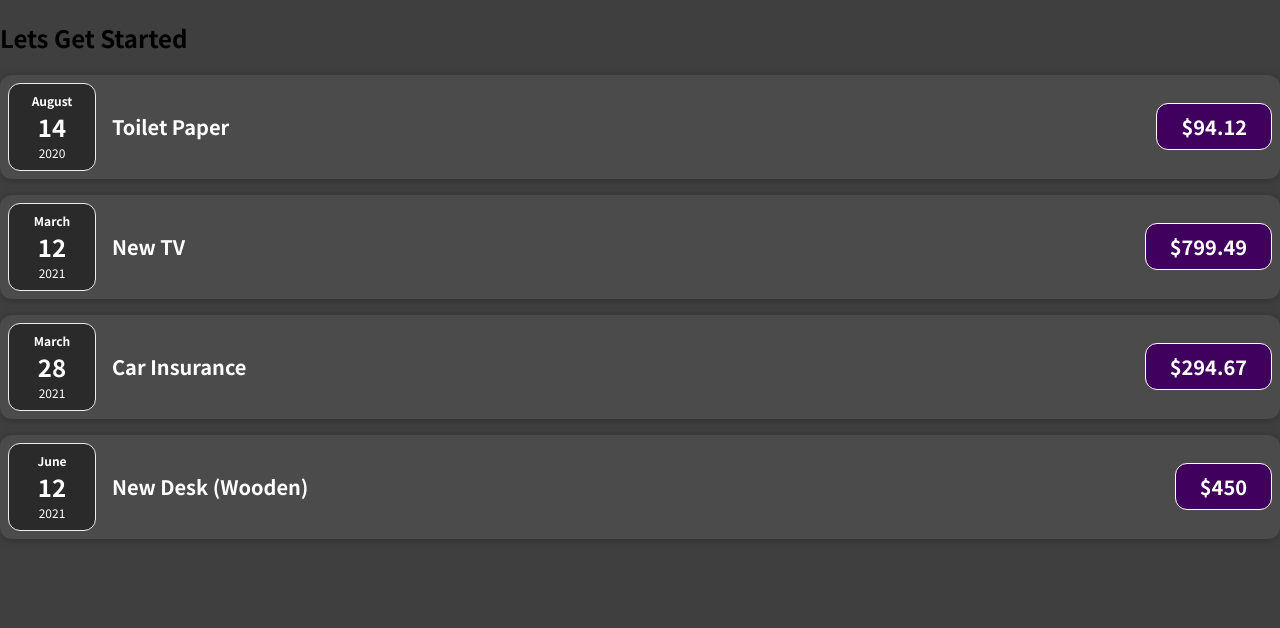
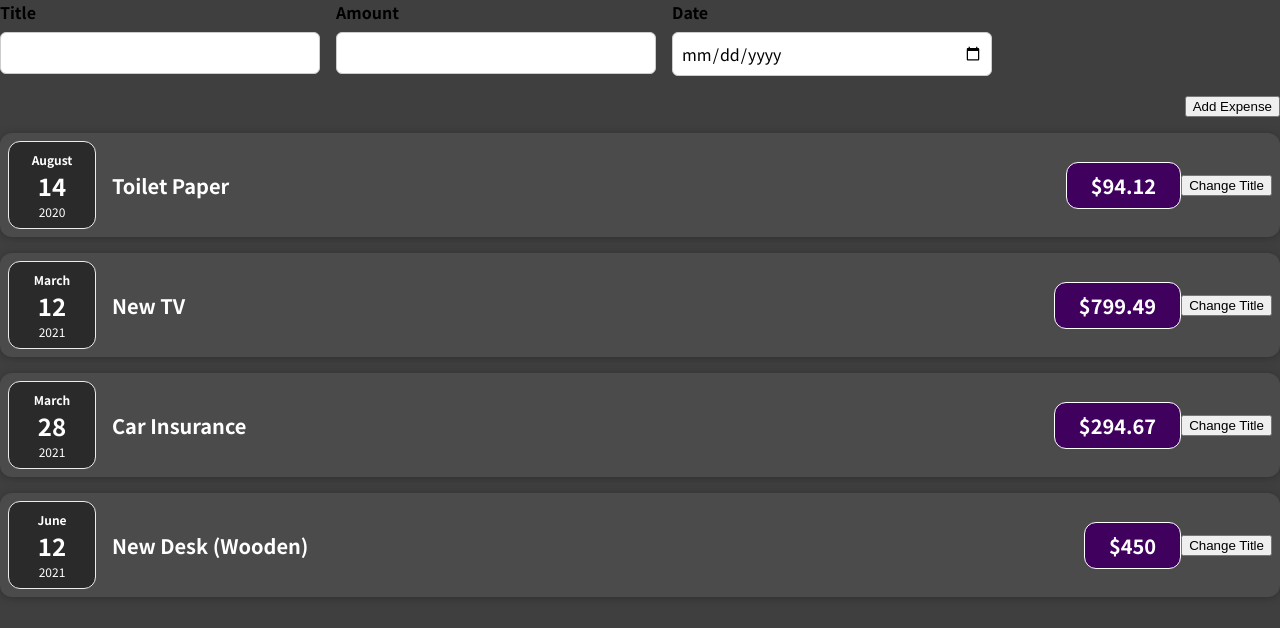
Before and after one commit to psadalja/expense-tracker, a React (Create React App) app: page / in a window 1280 px wide. Shown: the top 628 px of the page. Built offline with nearby package versions, Linux system fonts and the light colour scheme.

Commit message:
add expense form

```diff
--- a/src/App.js
+++ b/src/App.js
@@ -1,5 +1,7 @@
 import React from "react";
 import ExpenseItem from "./components/Expenses/ExpenseItem";
+import ExpenseForm from "./components/NewExpense/ExpenseForm";
+import NewExpense from "./components/NewExpense/NewExpense";
 
 const App = () => {
   const expenses = [
@@ -25,7 +27,7 @@
   ];
   return (
     <div>
-      <h2>Lets Get Started</h2>
+      <NewExpense />
       <ExpenseItem
         title={expenses[0].title}
         amount={expenses[0].amount}
--- a/src/components/Expenses/ExpenseItem.jsx
+++ b/src/components/Expenses/ExpenseItem.jsx
@@ -1,17 +1,26 @@
+import { useState } from "react";
 import Card from "../UI/Card";
 import ExpenseDate from "./ExpenseDate";
 import "./ExpenseItem.css";
 
-function ExpenseItem(props) {
+const ExpenseItem = (props) => {
+  const [title, setTitle] = useState(props.title);
+
+  const clickHandler = () => {
+    setTitle("updated!");
+    console.log(title);
+  };
+
   return (
     <Card className="expense-item">
       <ExpenseDate date={props.date} />
       <div className="expense-item__description">
-        <h2>{props.title}</h2>
+        <h2>{title}</h2>
         <div className="expense-item__price">${props.amount}</div>
       </div>
+      <button onClick={clickHandler}>Change Title</button>
     </Card>
   );
-}
+};
 
 export default ExpenseItem;
--- /dev/null
+++ b/src/components/NewExpense/ExpenseForm.css
@@ -0,0 +1,26 @@
+.new-expense__controls {
+  display: flex;
+  flex-wrap: wrap;
+  gap: 1rem;
+  margin-bottom: 1rem;
+  text-align: left;
+}
+
+.new-expense__control label {
+  font-weight: bold;
+  margin-bottom: 0.5rem;
+  display: block;
+}
+
+.new-expense__control input {
+  font: inherit;
+  padding: 0.5rem;
+  border-radius: 6px;
+  border: 1px solid #ccc;
+  width: 20rem;
+  max-width: 100%;
+}
+
+.new-expense__actions {
+  text-align: right;
+}
--- /dev/null
+++ b/src/components/NewExpense/ExpenseForm.jsx
@@ -0,0 +1,26 @@
+import react from "react";
+const ExpenseForm = () => {
+  return (
+    <form>
+      <div className="new-expense__controls">
+        <div className="new-expense__control">
+          <label>Title</label>
+          <input type="text" />
+        </div>
+        <div className="new-expense__control">
+          <label>Amount</label>
+          <input type="number" min="0.01" step="0.01" />
+        </div>
+        <div className="new-expense__control">
+          <label>Date</label>
+          <input type="date" min="2019-01-01" step="2022-12-31" />
+        </div>
+      </div>
+      <div className="new-expense__actions">
+        <button type="submit">Add Expense</button>
+      </div>
+    </form>
+  );
+};
+
+export default ExpenseForm;
--- /dev/null
+++ b/src/components/NewExpense/NewExpense.css
@@ -0,0 +1,26 @@
+.new-expense__controls {
+  display: flex;
+  flex-wrap: wrap;
+  gap: 1rem;
+  margin-bottom: 1rem;
+  text-align: left;
+}
+
+.new-expense__control label {
+  font-weight: bold;
+  margin-bottom: 0.5rem;
+  display: block;
+}
+
+.new-expense__control input {
+  font: inherit;
+  padding: 0.5rem;
+  border-radius: 6px;
+  border: 1px solid #ccc;
+  width: 20rem;
+  max-width: 100%;
+}
+
+.new-expense__actions {
+  text-align: right;
+}
--- /dev/null
+++ b/src/components/NewExpense/NewExpense.jsx
@@ -0,0 +1,12 @@
+import react from "react";
+import "./NewExpense.css";
+import ExpenseForm from "./ExpenseForm";
+
+const NewExpense = () => {
+  return (
+    <div className="new-expense">
+      <ExpenseForm />
+    </div>
+  );
+};
+export default NewExpense;
```
